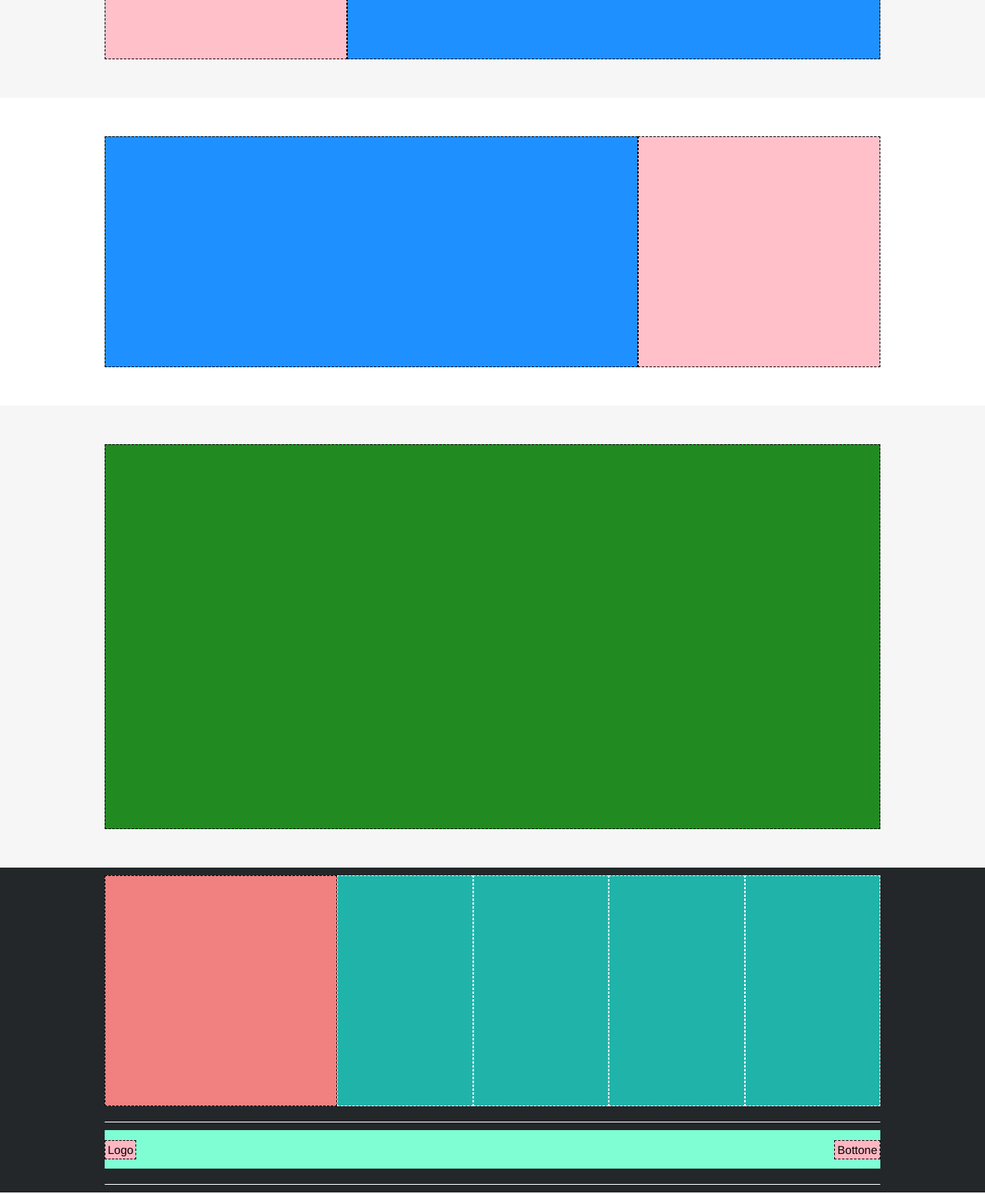
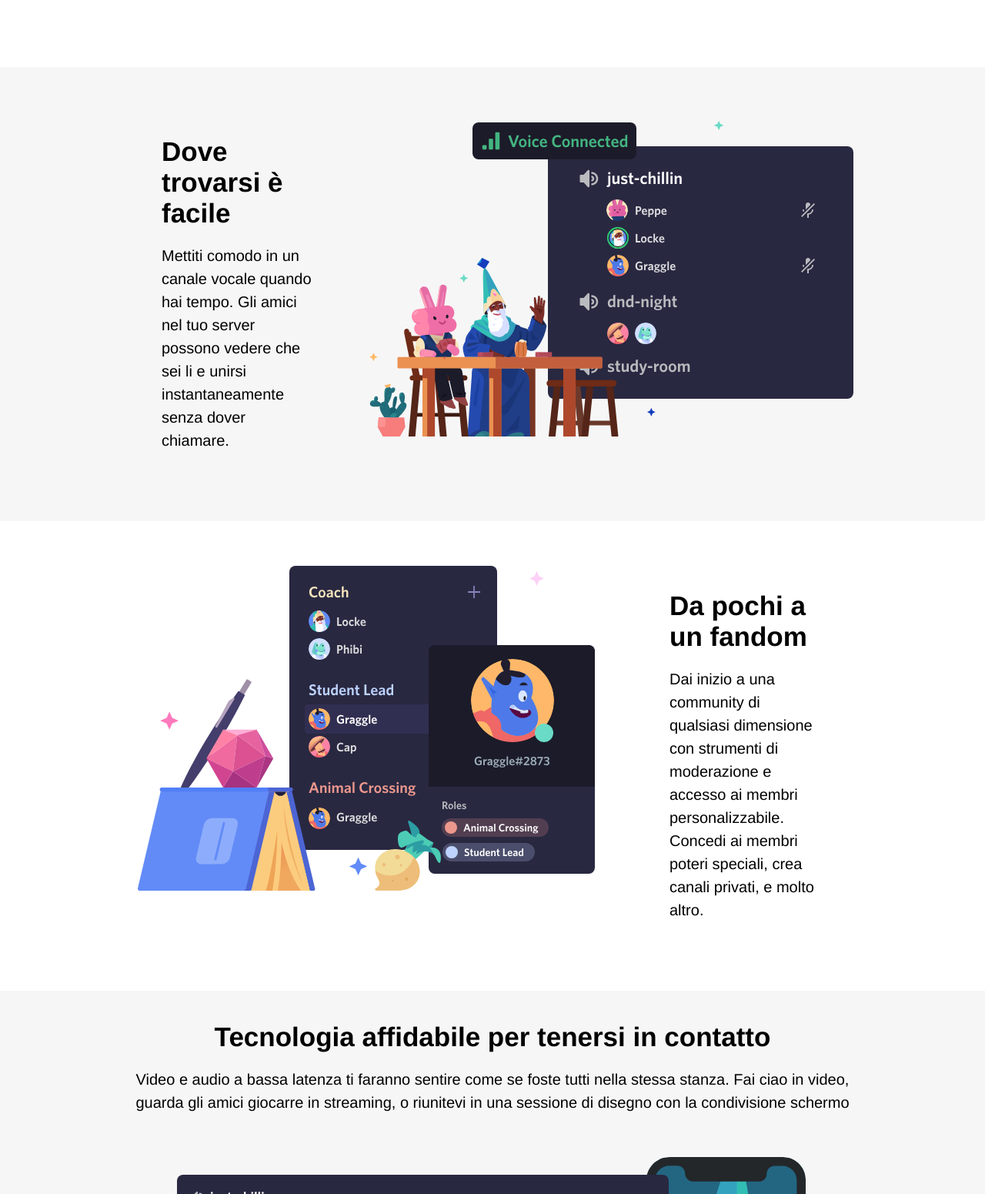
Before and after one commit to Giunta-Giovanni/htmlcss-discord, a plain HTML site: page index.html in a window 1280 px wide. Shown: the part 1249-2800 px from the top of the page at 77% size. Drawn offline with Linux system fonts and the light colour scheme.

Commit message:
[feat] main information

```diff
--- a/css/style.css
+++ b/css/style.css
@@ -31,7 +31,7 @@ button{
 .bg-grey{
     background-color: #f6f6f6;
 }
-.button {
+.button{
     font-size: 14px;
     padding:10px 12px ;
     border-radius: 20px;
@@ -41,7 +41,7 @@ button{
 .container-header{
     display: flex;
     justify-content: center;
-    padding: 10px;
+    padding: 30px;
     padding-top: 20px;
     margin: 0 auto;
     width: 80%;
@@ -100,12 +100,12 @@ ul > li > a {
     display: flex;
     justify-content: center;
     margin: 0 auto;
-    padding: 50px 10px;
+    padding: 40px;
 }
 
 /* jumbo */
 #section-jumbo{
-    padding:20px top;
+    padding-top: 10px;
     background-image: url(../img/jumbo.png);
     background-size: cover;
     min-height: 500px;
@@ -129,13 +129,13 @@ ul > li > a {
     padding: 5px;
     line-height: 1.5;
     text-align: center;
-    margin: 0 10px;
+    margin: 10px;
     color: white;
 
 }
 
 #jumbo h1{
-    font-size: 40px;
+    font-size: 50px;
     margin: 20px;
 
 }
@@ -149,43 +149,57 @@ ul > li > a {
     padding-right: 8px;
 }
 
-.grey{
-    background-color: #d3d3d3;
-}
-
 .box {
     width: 80%;
+    text-align: center;
 
     /* debug */
-    height: 300px;
-    border: 1px dashed black;
+    /* height: 300px; */
+    /* border: 1px dashed black; */
 }
 
 .image-box{
     width: 55%;
 
     /* debug */
-    background-color: #1e90ff;
+    /* background-color: #1e90ff; */
 }
 
 .text-box{
     width: 25%;
+    text-align: start;
+    padding: 50px;
 
     /* debug */
-    background-color: #ffc0ca;
+    /* background-color: #ffc0ca; */
+}
+.titolo-post {
+    font-size: 35px;
+}
+.text-post{
+    padding-top: 20px;
+    font-size: 20px;
+    line-height: 1.5;
 }
 
 .full-box{
+    text-align: center;
 
     /* debug */
-    background-color: #218b21;
-    height: 500px;
+    /* background-color: #218b21; */
+    /* height: 500px; */
 }
 
+.download-item{
+    margin-top: 10px;
+    margin-bottom: 20px;
+}
+
+/* footer */
 footer{
     background-color:#23272a;
     margin: 0 auto;
-    padding: 10px;
+    padding: 40px;
 
 }
 
@@ -194,7 +208,7 @@ footer{
     justify-content: center;
     margin: 0 auto;
     width: 80%;
-    padding-bottom: 20px;
+    padding: 30px 0;
     border-bottom: 1px solid white;
 }
 .menù-footer{
--- a/index.html
+++ b/index.html
@@ -58,32 +58,58 @@
         <!-- 1st layout -->
         <section>
             <div class="container-main">
-                <div class="box image-box"></div>
-                <div class="box text-box"></div>
+                <div class="box image-box">
+                    <img src="./img/item1.svg" alt="item1">
+                </div>
+                <div class="box text-box">
+                    <h2 class="titolo-post" >Un luogo a invito con tutto lo spazio necessario per parlare</h2>
+                    <p class="text-post">I server Discord sono organizzati in canali tematici in cui puoi collaborare, condividere o semplicemente parlare della tua giornata senza intasare una chat di gruppo</p>
+                </div>
             </div>
         </section>
 
         <!-- 2nd layout -->
         <section class="bg-grey">
             <div class="container-main ">
-                <div class="box text-box"></div>
-                <div class="box image-box"></div>
+                <div class="box text-box">
+                    <h2 class="titolo-post">Dove trovarsi è facile</h2>
+                    <p class="text-post">Mettiti comodo in un canale vocale quando hai tempo. Gli amici nel tuo server possono vedere che sei li e unirsi instantaneamente senza dover chiamare.</p>
+                </div>
+                <div class="box image-box">
+                    <img src="./img/item2.svg" alt="item2">
+                </div>
             </div>
         </section>
 
         <!-- 3rd layout -->
         <section>
-            <div class="container-main ">
-                <div class="box image-box"></div>
-
-                <div class="box text-box"></div>
+            <div class="container-main">
+                <div class="box image-box">
+                    <img src="./img/item3.svg" alt="item3">
+                </div>
+                <div class="box text-box">
+                    <h2 class="titolo-post">Da pochi a un fandom</h2>
+                    <p class="text-post"> Dai inizio a una community di qualsiasi dimensione con strumenti di moderazione e accesso ai membri personalizzabile. Concedi ai membri poteri speciali, crea canali privati, e molto altro.</p>
+                </div>
             </div>
         </section>
 
         <!-- 4th layout -->
         <section class="bg-grey">
             <div class="container-main">
-                <div class="box full-box"></div>
+                <div class="box full-box">
+                    <h2 class="titolo-post">Tecnologia affidabile per tenersi in contatto</h2>
+                    <p class="text-post">Video e audio a bassa latenza ti faranno sentire come se foste tutti nella stessa stanza. Fai ciao in video, guarda gli amici giocarre in streaming, o riunitevi in una sessione di disegno con la condivisione schermo</p>
+                    <div>
+                        <img src="./img/item4-big.svg" alt="item4-big">
+                    </div>
+
+                    <!-- zona download -->
+                    <div>
+                        <h3 class="download-item">Pronto a iniziare la tua avventura?</h3>
+                        <button class="download-item button bg-lightblue"><i class="fa-solid fa-arrow-down"></i>Scarica per Mac</button>
+                    </div>
+                </div>
             </div>
         </section>
     </main>
```
